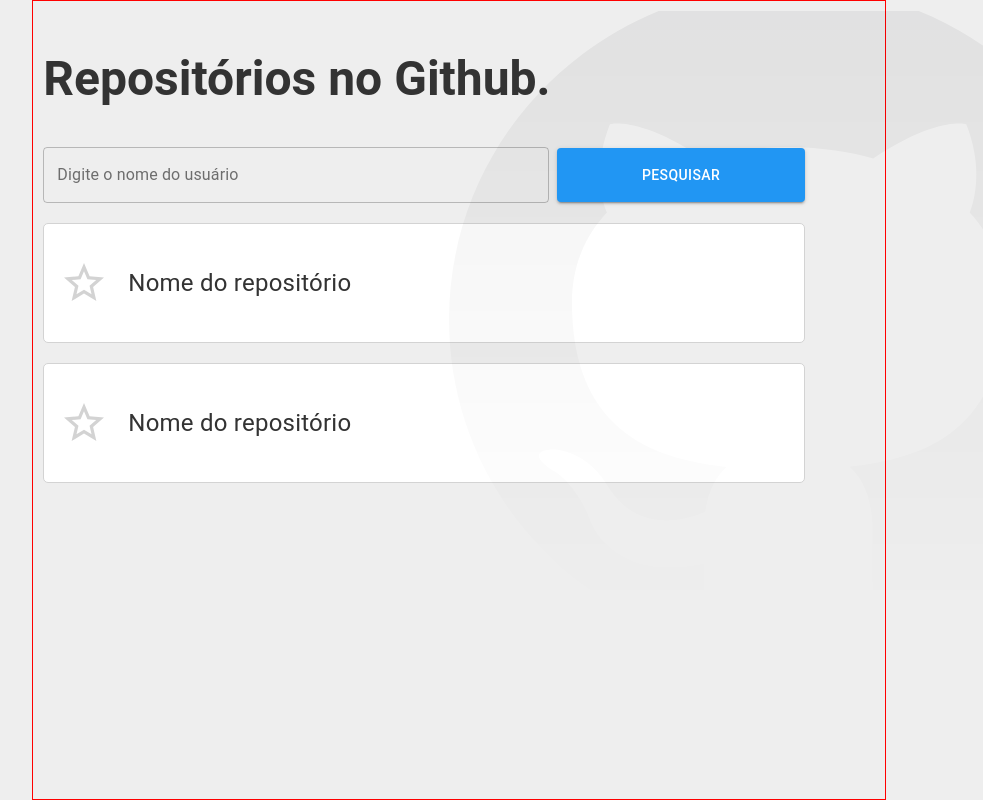
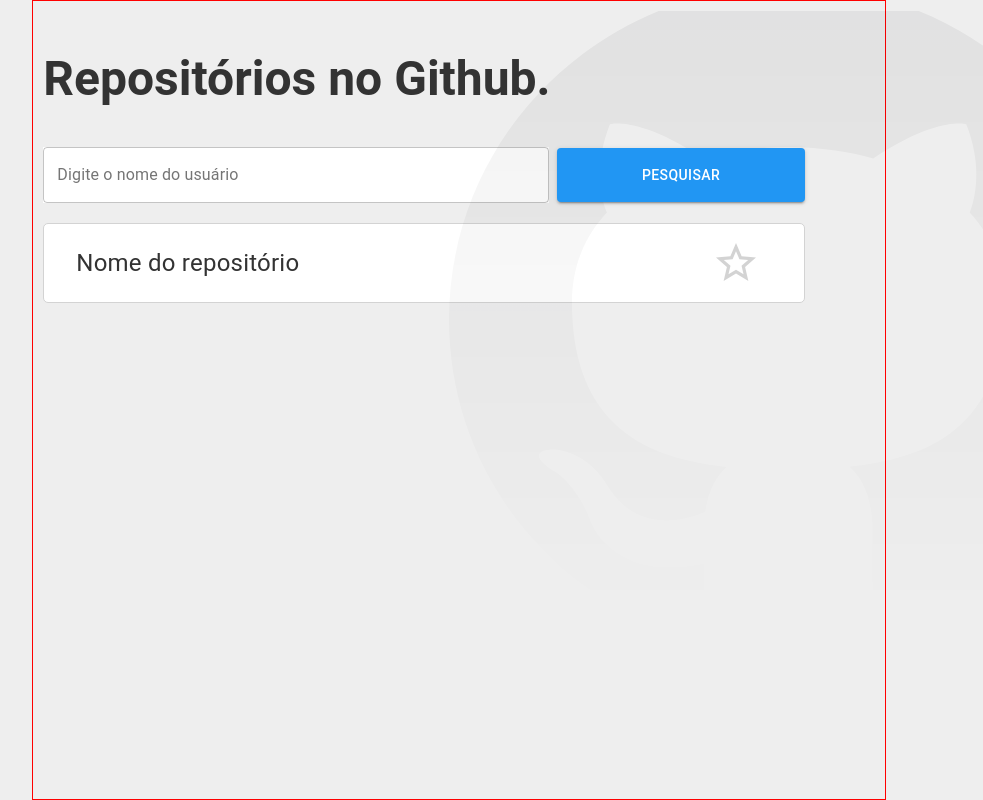
Before and after one commit to GabrielBritoAlmeida/test_star_git, a React (Create React App) app: page / in a window 1280 px wide. Shown: the whole page, without its empty margins (181-1164 px from the left). Built offline with nearby package versions, Linux system fonts and the light colour scheme.

Commit message:
refactor: component input and box-repositorie

```diff
--- a/src/components/BoxRepositories/index.js
+++ b/src/components/BoxRepositories/index.js
@@ -1,3 +1,4 @@
+import { IconButton } from "@material-ui/core";
 import { Box, Typography } from "@material-ui/core";
 
 //Icons
@@ -9,41 +10,22 @@
       <Box
         display="flex"
         alignItems="center"
-        marginTop='20px'
-        p="16px"
+        justifyContent="space-between"
+        marginTop="20px"
+        p="16px 32px"
         width="100%"
-        height="120px"
+        height="80px"
         border="1px solid lightgrey"
         borderRadius="5px"
-        title="Favorita repositório"
-        style={{ backgroundColor: "#fff", cursor: "pointer" }}
+        style={{ backgroundColor: "#fff" }}
       >
-        <StarOutlineIcon
-          style={{ fontSize: 48, marginRight: 20, color: "lightgrey" }}
-        />
         <Typography style={{ fontSize: 24, color: "#333" }}>
           Nome do repositório
         </Typography>
-      </Box>
 
-      <Box
-        display="flex"
-        alignItems="center"
-        p="16px"
-        marginTop='20px'
-        width="100%"
-        height="120px"
-        border="1px solid lightgrey"
-        borderRadius="5px"
-        title="Adicionar ao favoritos"
-        style={{ backgroundColor: "#fff", cursor: "pointer" }}
-      >
-        <StarOutlineIcon
-          style={{ fontSize: 48, marginRight: 20, color: "lightgrey" }}
-        />
-        <Typography style={{ fontSize: 24, color: "#333" }}>
-          Nome do repositório
-        </Typography>
+        <IconButton>
+          <StarOutlineIcon style={{ fontSize: 48, color: "lightgrey" }} />
+        </IconButton>
       </Box>
     </>
   );
--- a/src/components/Input/index.js
+++ b/src/components/Input/index.js
@@ -1,12 +1,15 @@
+import { Box } from "@material-ui/core";
 import TextField from "@material-ui/core/TextField";
 
 export function Input() {
   return (
+    <Box style={{backgroundColor: '#fff'}}>
     <TextField
       fullWidth
       id="outlined-basic"
       label="Digite o nome do usuário"
       variant="outlined"
     />
+    </Box>
   );
 }
```
